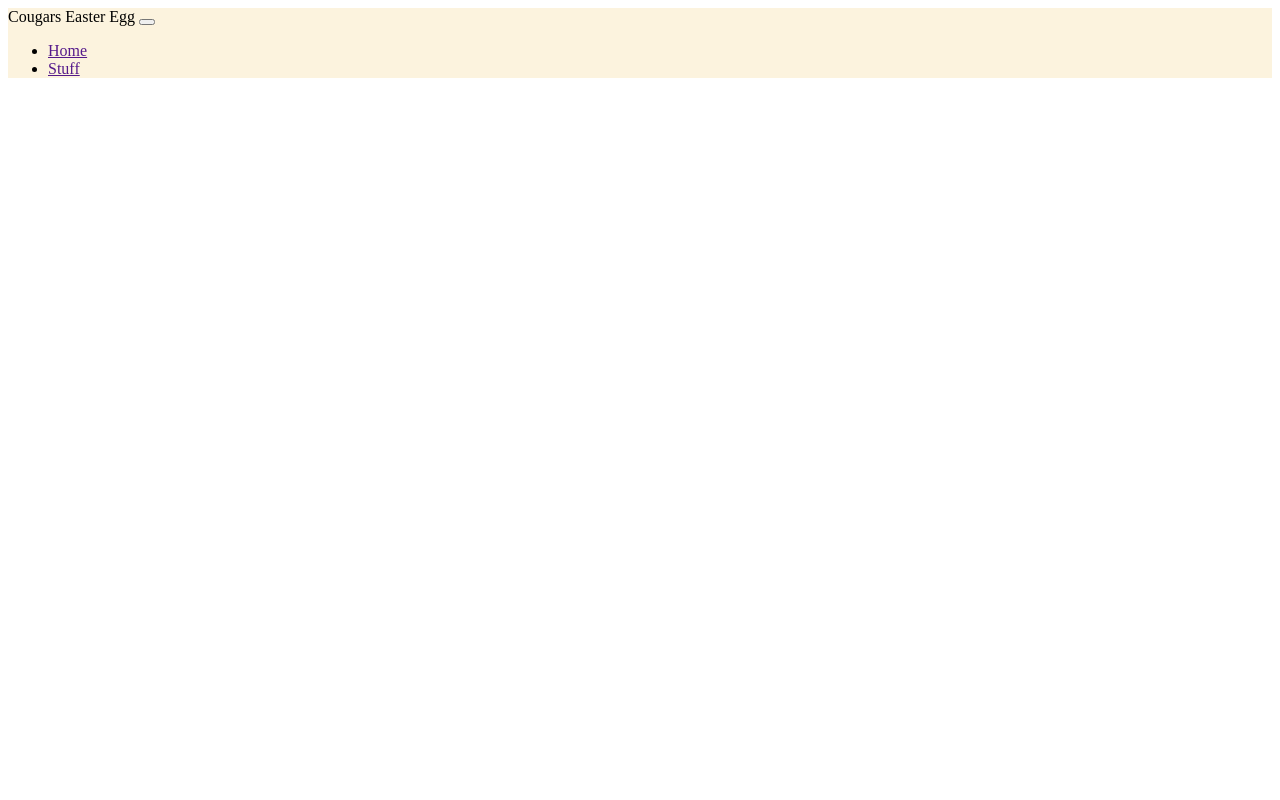
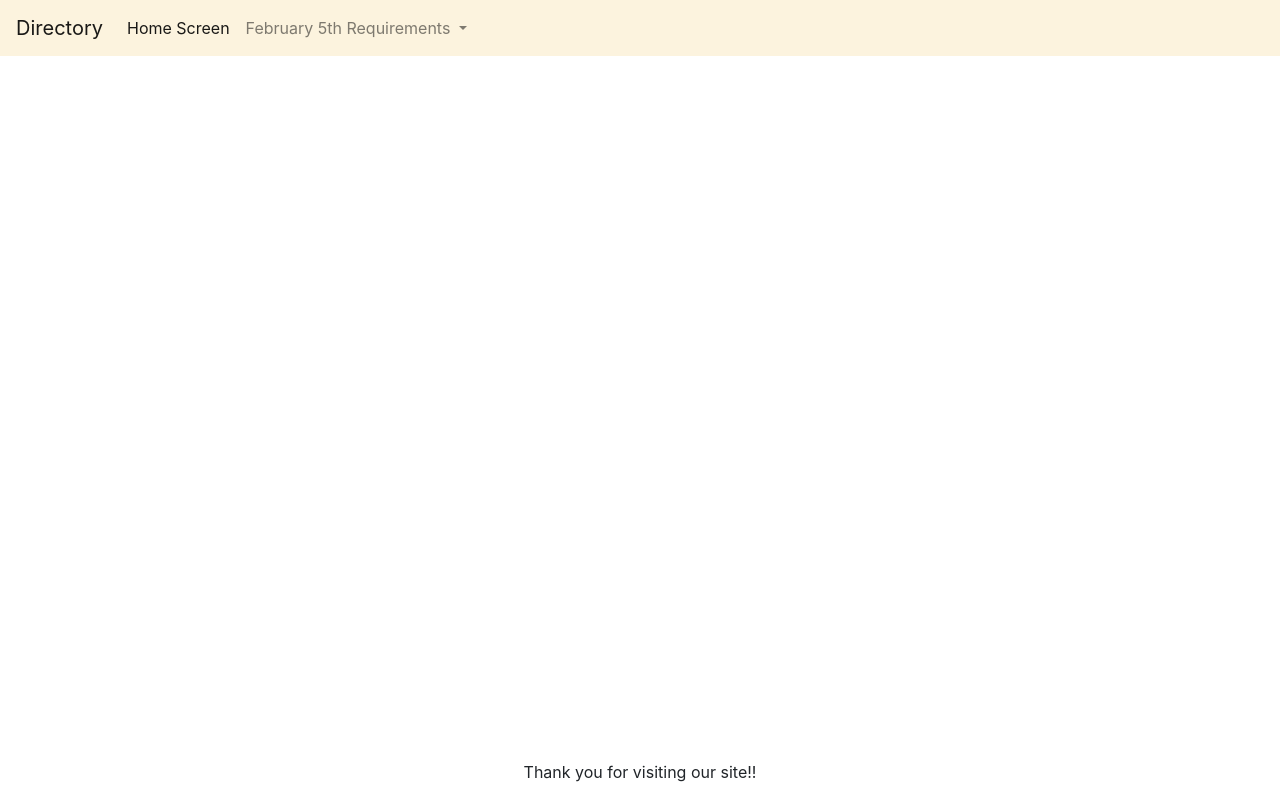
Before and after one commit to noyah81/cougars, a Flask app: page /easter in a window 1280 px wide. Run offline with Flask 2, Linux system fonts and the light colour scheme.

Commit message:
Made easter egg

```diff
--- a/main.py
+++ b/main.py
@@ -113,7 +113,14 @@
 def easter():
     return render_template("easter.html")
 
+@app.route("/iam")
+def iam():
+    return render_template("iam.html")
 
+
+@app.route("/ticket1")
+def ticket1():
+    return render_template("ticket1.html")
 # RUNv
 if __name__ == "__main__":
     app.run(debug=True, host='127.0.0.1', port='5000')
--- a/templates/easter.html
+++ b/templates/easter.html
@@ -1,8 +1,13 @@
 <!doctype html>
 <html>
-
+<head>
+    <link rel="stylesheet" href="https://cdn.jsdelivr.net/npm/bootstrap@4.5.3/dist/css/bootstrap.min.css" integrity="sha384-TX8t27EcRE3e/ihU7zmQxVncDAy5uIKz4rEkgIXeMed4M0jlfIDPvg6uqKI2xXr2" crossorigin="anonymous">
+    <header class="intro-header" style="background-color: #FFFFFF;">
+        <title>{% block title %}{% endblock %}</title>
+        </head>
+<body>
 <nav class="navbar navbar-expand-lg navbar-light" style="background-color: #FCF3DE;">
-    <a class="navbar-brand">Cougars Easter Egg</a>
+    <a class="navbar-brand" href="/home">Directory</a>
     <button class="navbar-toggler" type="button" data-toggle="collapse" data-target="#navbarSupportedContent" aria-controls="navbarSupportedContent" aria-expanded="false" aria-label="Toggle navigation">
         <span class="navbar-toggler-icon"></span>
     </button>
@@ -10,11 +15,29 @@
     <div class="collapse navbar-collapse" id="navbarSupportedContent">
         <ul class="navbar-nav mr-auto">
             <li class="nav-item active">
-                <a class="nav-link" href="">Home</a>
-            <li>
-                <a class="nav-link" href="">Stuff</a>
+                <a class="nav-link" href="/home">Home Screen<span class="sr-only">(current)</span></a>
             </li>
+            </li>
+            <li class="nav-item dropdown">
+                <a class="nav-link dropdown-toggle" href="#" id="navbarDropdown" role="button" data-toggle="dropdown" aria-haspopup="true" aria-expanded="false">
+                    February 5th Requirements
+                </a>
+                <div class="dropdown-menu" aria-labelledby="navbarDropdown">
+                    <a class="dropdown-item" href="/iam">I am</a>
+                    <a class="dropdown-item" href="/ticket1">Tickets </a>
+
+                </div>
+            </li>
+
         </ul>
     </div>
 </nav>
+{% block content %}
+<div class="fixed-bottom">
+    <p class="text-center">Thank you for visiting our site!!</p>
+</div>
+{% endblock %}
+<script src="https://code.jquery.com/jquery-3.5.1.slim.min.js" integrity="sha384-DfXdz2htPH0lsSSs5nCTpuj/zy4C+OGpamoFVy38MVBnE+IbbVYUew+OrCXaRkfj" crossorigin="anonymous"></script>
+<script src="https://cdn.jsdelivr.net/npm/bootstrap@4.5.3/dist/js/bootstrap.bundle.min.js" integrity="sha384-ho+j7jyWK8fNQe+A12Hb8AhRq26LrZ/JpcUGGOn+Y7RsweNrtN/tE3MoK7ZeZDyx" crossorigin="anonymous"></script>
+</body>
 </html>
```
